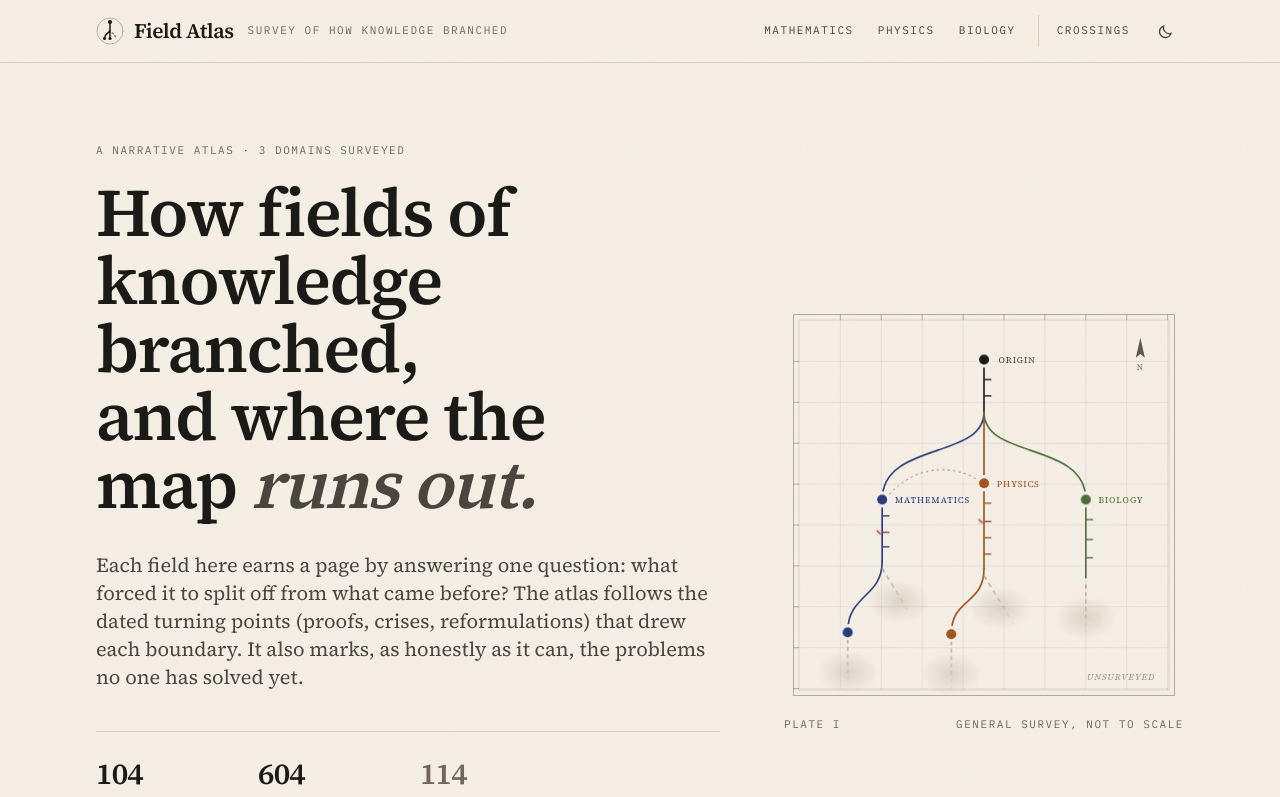
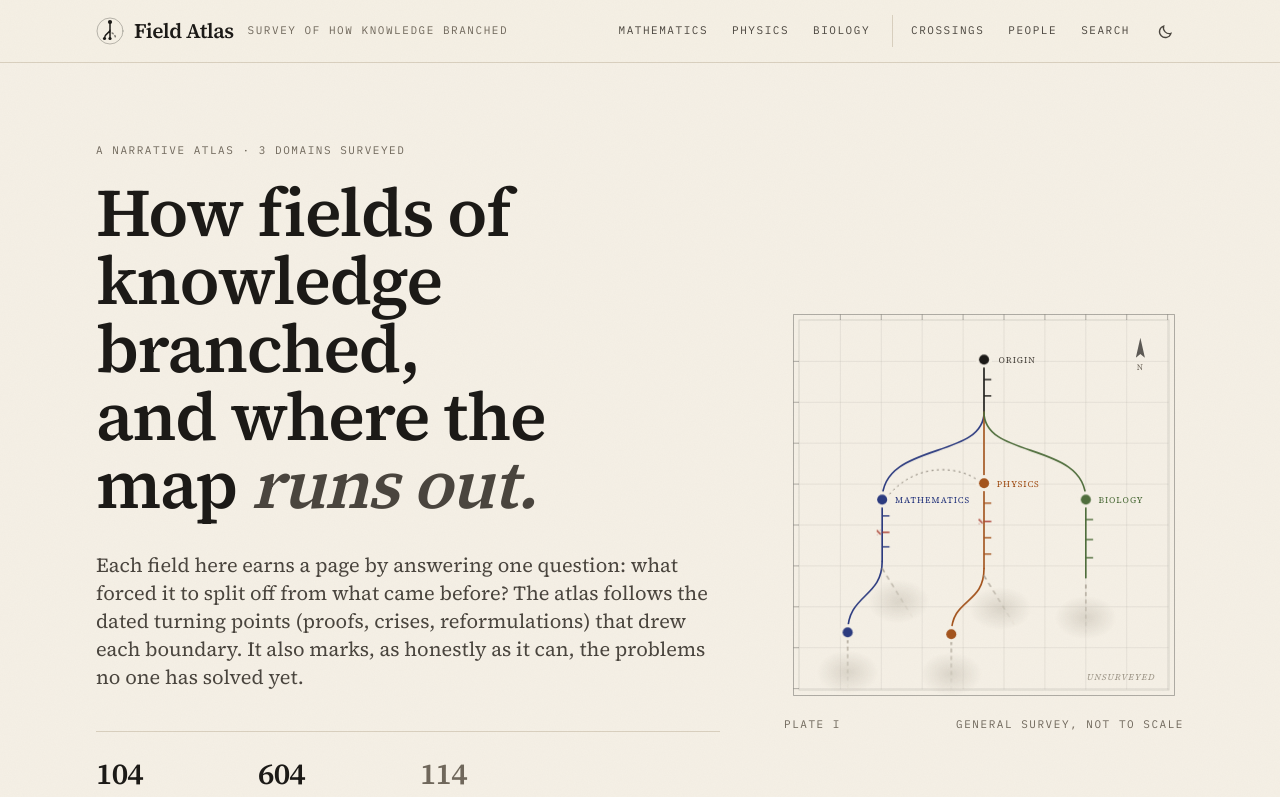
Before and after one commit to andifathulms/field-atlas, a Next.js app: page / in a window 1280 px wide. Shown: the top 797 px of the page. Built offline with nearby package versions, Linux system fonts and the light colour scheme.

Commit message:
Link People and Search from the header
Only the first non-domain link gets the separator rule.

Co-Authored-By: Claude Opus 5.5 (1M context) <noreply@anthropic.com>

```diff
--- a/src/components/SiteHeader.tsx
+++ b/src/components/SiteHeader.tsx
@@ -8,6 +8,8 @@ export function SiteHeader() {
   const items = [
     ...DOMAINS.map((d) => ({ href: `/${d.id}/`, label: d.name, domain: d.id })),
     { href: "/crossings/", label: "Crossings" },
+    { href: "/people/", label: "People" },
+    { href: "/search/", label: "Search" },
   ];
   return (
     <header className="sticky top-0 z-40 border-b border-rule bg-paper/85 backdrop-blur-md backdrop-saturate-150">
--- a/src/components/SiteNav.tsx
+++ b/src/components/SiteNav.tsx
@@ -29,10 +29,11 @@ export function SiteNav({ items }: { items: NavItem[] }) {
   return (
     <nav ref={ref} aria-label="Sections" className="-mx-4 overflow-x-auto px-4 sm:mx-0 sm:px-0 [scrollbar-width:none] [&::-webkit-scrollbar]:hidden">
       <ul className="flex items-center gap-1">
-        {items.map((item) => {
+        {items.map((item, i) => {
+          const firstOther = !item.domain && (i === 0 || !!items[i - 1].domain);
           const active = pathname.startsWith(item.href);
           return (
-            <li key={item.href} data-domain={item.domain} className={item.domain ? "" : "ml-1 border-l border-rule pl-1 sm:ml-2 sm:pl-2"}>
+            <li key={item.href} data-domain={item.domain} className={firstOther ? "ml-1 border-l border-rule pl-1 sm:ml-2 sm:pl-2" : ""}>
               <Link
                 href={item.href}
                 aria-current={active ? "page" : undefined}
```
